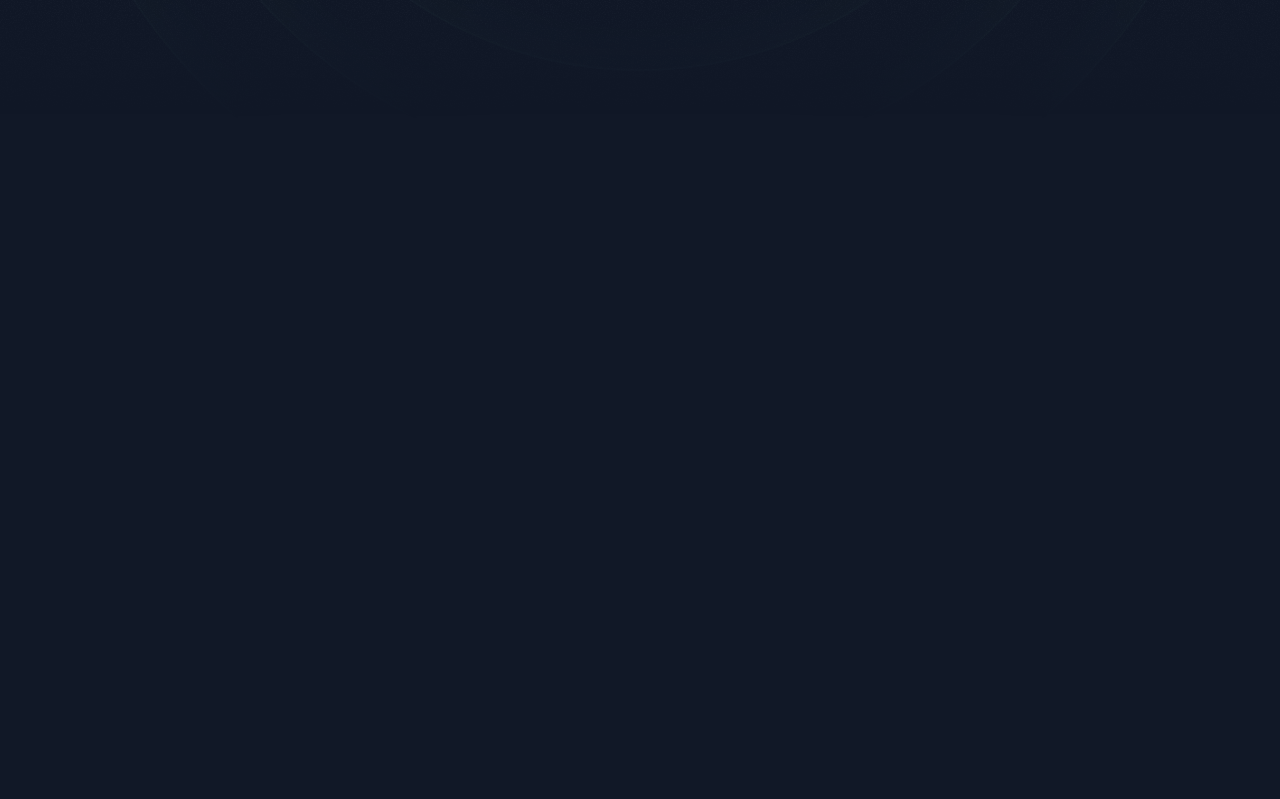
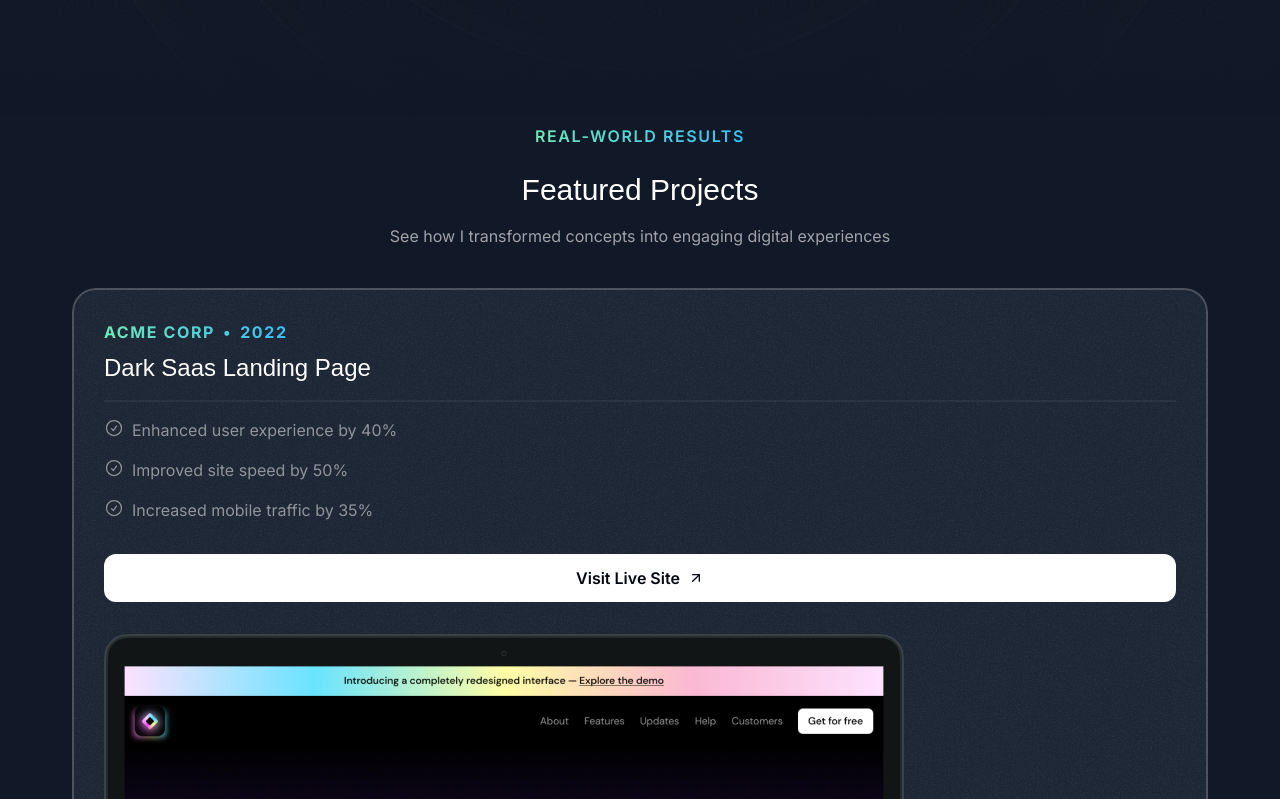
Before and after one commit to RuthlessDove/personal-website-nextjs, a Next.js app: page / in a window 1280 px wide. Shown: the part 840-1639 px from the top of the page. Before the commit the page ends 1111 px from the top, so only its background shows below. Built offline with nearby package versions, Linux system fonts and the light colour scheme; a web font is replaced by a local one.

Commit message:
Add Projects Section with dynamic project display

```diff
--- a/src/app/page.tsx
+++ b/src/app/page.tsx
@@ -1,11 +1,13 @@
 import { Header } from "@/sections/Header";
 import { HeroSection } from "@/sections/Hero";
+import { ProjectsSection } from "@/sections/Projects";
 
 export default function Home() {
   return (
     <div>
       <Header/>
       <HeroSection/>
+      <ProjectsSection/>
     </div>
   );
 }
--- a/src/sections/Projects.tsx
+++ b/src/sections/Projects.tsx
@@ -1,6 +1,13 @@
+// Dependencies
+import Image from "next/image";
+
+// Assets
 import darkSaasLandingPage from "@/assets/images/dark-saas-landing-page.png";
 import lightSaasLandingPage from "@/assets/images/light-saas-landing-page.png";
 import aiStartupLandingPage from "@/assets/images/ai-startup-landing-page.png";
+import CheckCircleIcon from "@/assets/icons/check-circle.svg";
+import ArrowUpRight from "@/assets/icons/arrow-up-right.svg";
+import grainImage from "@/assets/images/grain.jpg";
 
 const portfolioProjects = [
   {
@@ -42,5 +49,62 @@
 ];
 
 export const ProjectsSection = () => {
-  return <div>Projects Section</div>;
+  return (
+    <section className="pb-16">
+      <div className="container">
+        <div className="flex justify-center">
+          <p className="uppercase font-semibold tracking-widest bg-gradient-to-r from-emerald-300 to-sky-400 text bg-clip-text text-transparent">
+            Real-world Results
+          </p>
+        </div>
+        <h2 className="font-serif text-3xl text-center mt-6">
+          Featured Projects
+        </h2>
+        <p className="text-center text-white/60 mt-4">
+          See how I transformed concepts into engaging digital experiences
+        </p>
+
+        <div className="flex flex-col mt-10 gap-20">
+          {portfolioProjects.map((project, index) => (
+            <div
+              key={project.title}
+              className="bg-gray-800 overflow-hidden z-0 after:z-10 rounded-3xl relative after:content-[''] after:absolute after:inset-0 after:outline-2 after:outline after:-outline-offset-2 after:rounded-3xl after:outline-white/20 px-8 pt-8"
+            >
+              <div
+                className="absolute inset-0 -z-10 opacity-5"
+                style={{ backgroundImage: `url(${grainImage.src})` }}
+              ></div>
+              <div className="bg-gradient-to-r from-emerald-300 to-sky-400 inline-flex font-bold uppercase tracking-widest text-small gap-2 text-transparent bg-clip-text">
+                <span>{project.company}</span>
+                <span>&bull;</span>
+                <span>{project.year}</span>
+              </div>
+              <h3 className="font-serif text-2xl mt-2">{project.title}</h3>
+              <hr className="border-t-2 border-white/5 mt-4" />
+              <ul className="flex flex-col gap-4 mt-4">
+                {project.results.map((result, index) => (
+                  <li className="flex gap-2 text-small text-white/50">
+                    <CheckCircleIcon className="size-5" />
+                    <span key={index}>{result.title}</span>
+                  </li>
+                ))}
+              </ul>
+              <a href={project.link}>
+                <button className="bg-white text-gray-950 h-12 w-full rounded-xl font-semibold inline-flex items-center justify-center gap-2 mt-8">
+                  <span>Visit Live Site</span>
+                  <ArrowUpRight className="size-4" />
+                </button>
+              </a>
+
+              <Image
+                src={project.image}
+                alt={project.title}
+                className="mt-8 -mb-4"
+              />
+            </div>
+          ))}
+        </div>
+      </div>
+    </section>
+  );
 };
```
